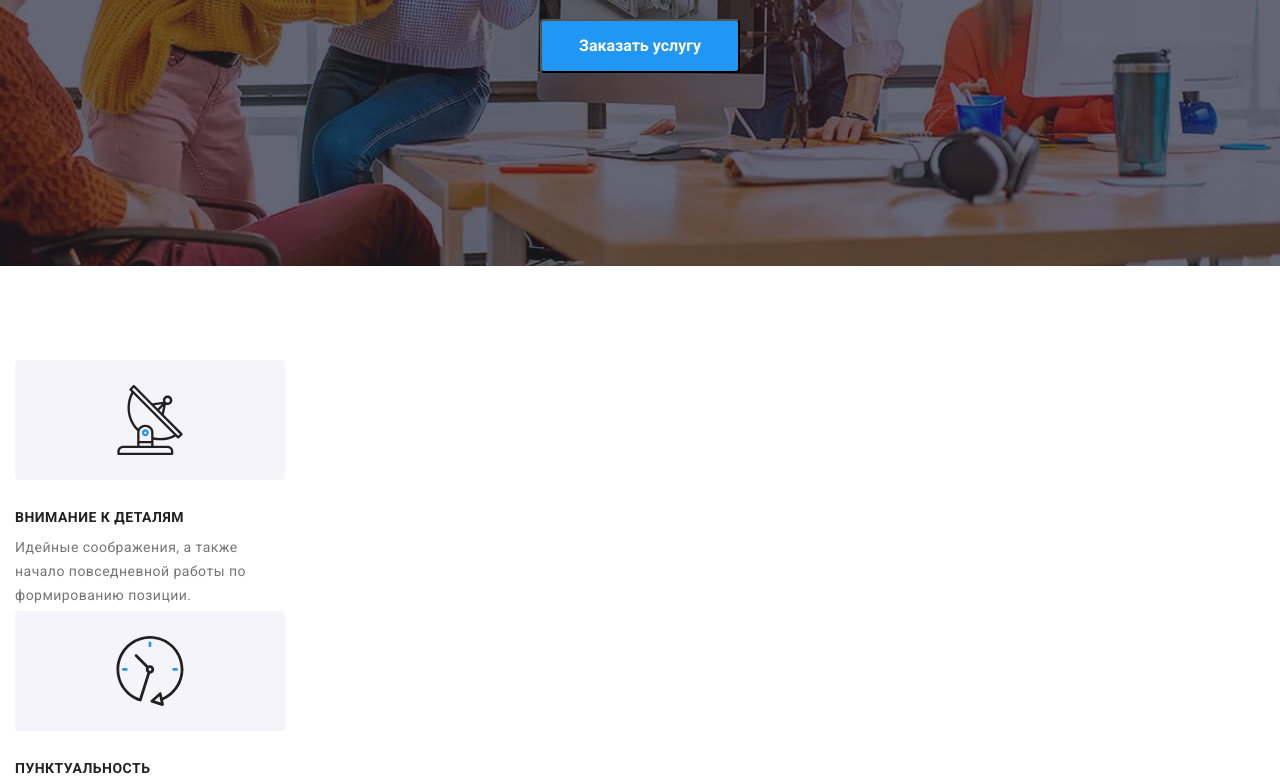
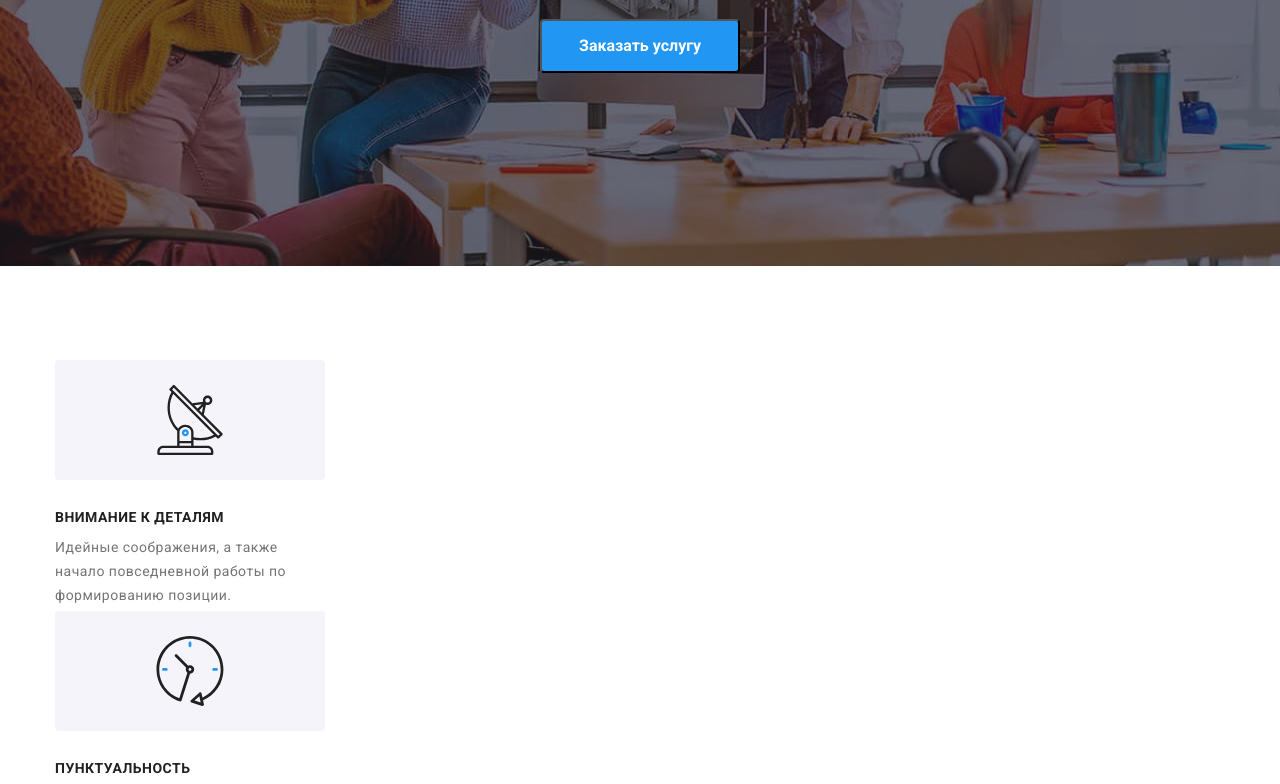
Before and after one commit to Maksym-Maleiev/goit-markup-hw-08, a plain HTML site: page index.html in a window 1280 px wide. Shown: the part 415-1199 px from the top of the page. Drawn offline with nearby package versions, Linux system fonts and the light colour scheme; files that its build step writes are made by us from their sources.

Commit message:
add adaptive for container

```diff
--- a/sass/base/_container.scss
+++ b/sass/base/_container.scss
@@ -5,15 +5,15 @@
   padding-right: 15px;
 
   @media screen and (min-width: 480px) {
-    min-width: 480px;
+    width: 480px;
   }
 
   @media screen and (min-width: 768px) {
-    min-width: 768px;
+    width: 768px;
   }
 
   @media screen and (min-width: 1200px) {
-    min-width: 1200px;
+    width: 1200px;
   }
 }
 
```
